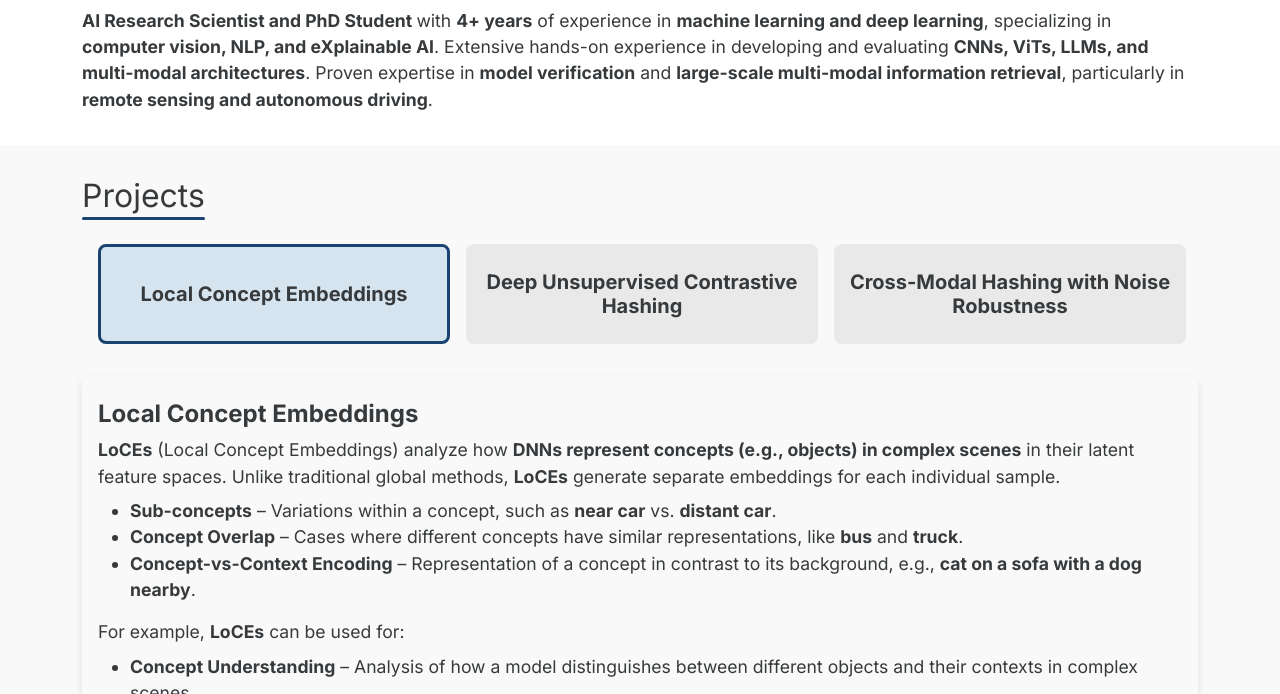
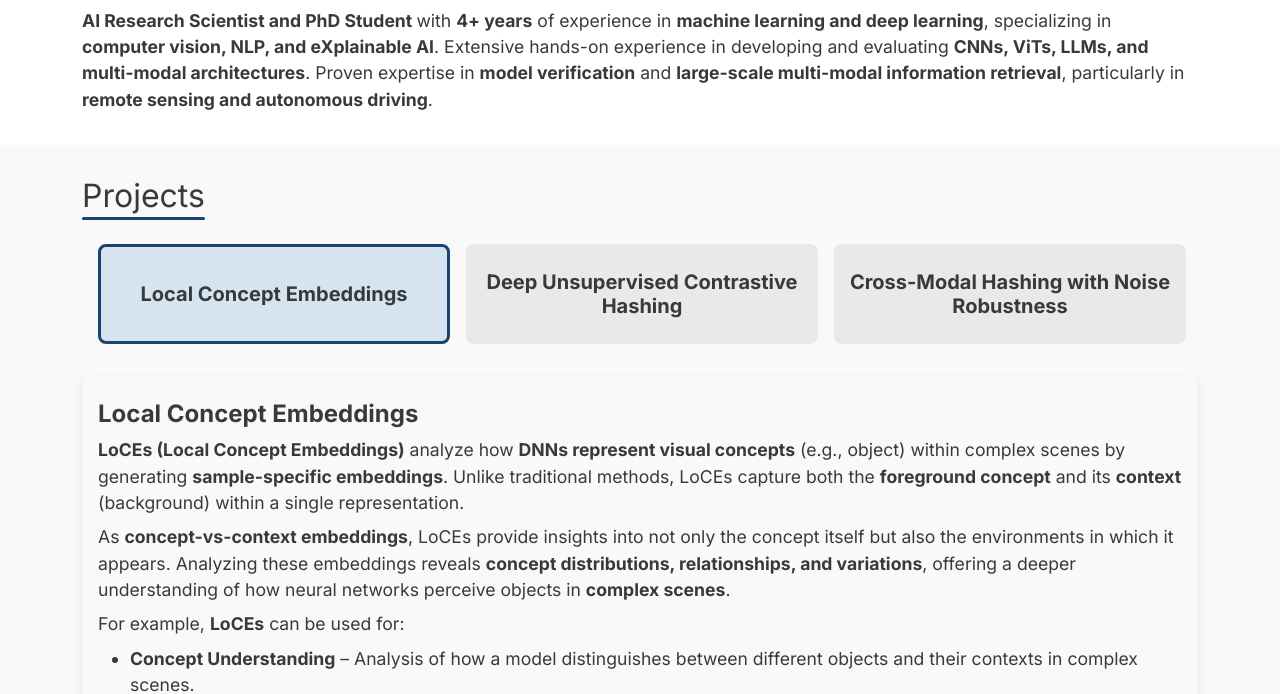
Before and after one commit to comrados/comrados.github.io, a plain HTML site: page index.html in a window 1280 px wide. Both pictures are taken after a click on the element "Local Concept Embeddings". Shown: the part 538-1232 px from the top of the page. Drawn offline with nearby package versions, Linux system fonts and the light colour scheme.

Commit message:
text fix

```diff
--- a/index.html
+++ b/index.html
@@ -126,28 +126,25 @@
                 <div class="project-details" data-project="1">
                     <h4><strong>Local Concept Embeddings</strong></h4>
                     <p>
-                        <strong>LoCEs</strong> (Local Concept Embeddings) analyze how <strong>DNNs represent concepts
-                            (e.g., objects) in
-                            complex scenes</strong> in their latent feature spaces. Unlike traditional global
-                        methods, <strong>LoCEs</strong> generate separate embeddings for each individual sample.
+                        <strong>LoCEs (Local Concept Embeddings)</strong> analyze how <strong>DNNs represent visual concepts</strong> (e.g., object) within complex scenes by generating
+                        <strong>sample-specific embeddings</strong>. Unlike traditional methods, LoCEs capture both the <strong>foreground concept</strong> and its
+                        <strong>context</strong> (background) within a single representation.
                     </p>
-                    <ul>
-                        <li><strong>Sub-concepts</strong> – Variations within a concept, such as <strong>near
-                                car</strong> vs. <strong>distant car</strong>.</li>
-                        <li><strong>Concept Overlap</strong> – Cases where different concepts have similar
-                            representations, like <strong>bus</strong> and <strong>truck</strong>.</li>
-                        <li><strong>Concept-vs-Context Encoding</strong> – Representation of a concept in contrast to
-                            its background, e.g., <strong>cat on a sofa with a dog nearby</strong>.</li>
-                    </ul>
+                    <p>
+                        As <strong>concept-vs-context embeddings</strong>, LoCEs provide insights into not only the concept itself but also the environments
+                        in which it appears. Analyzing these embeddings reveals <strong>concept distributions, relationships, and variations</strong>,
+                        offering a deeper understanding of how neural networks perceive objects in <strong>complex scenes</strong>.
+                    </p>
 
                     <p>For example, <strong>LoCEs</strong> can be used for:</p>
                     <ul>
                         <li><strong>Concept Understanding</strong> – Analysis of how a model distinguishes between
                             different objects and their contexts in complex scenes.</li>
-                        <li><strong>Sub-Concept Discovery</strong> – Identification of finer details within a concept.
+                        <li><strong>Sub-Concept Discovery</strong> – Identification of finer details within a concept, such as <strong>near
+                            car</strong> vs. <strong>distant car</strong>.
                         </li>
                         <li><strong>Concept Confusion Detection</strong> – Identification of cases where a model
-                            struggles to differentiate between similar objects.</li>
+                            struggles to differentiate between similar objects, like <strong>bus</strong> and <strong>truck</strong>.</li>
                         <li><strong>Outlier Detection</strong> – Detection of unusual or mislabeled data points.</li>
                         <li><strong>Information Retrieval</strong> – Retrieval of images based on concept similarity in
                             feature space.</li>
```
